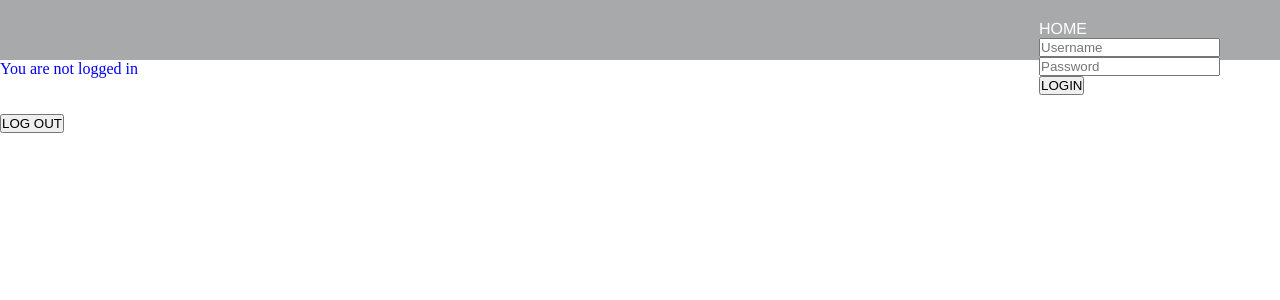
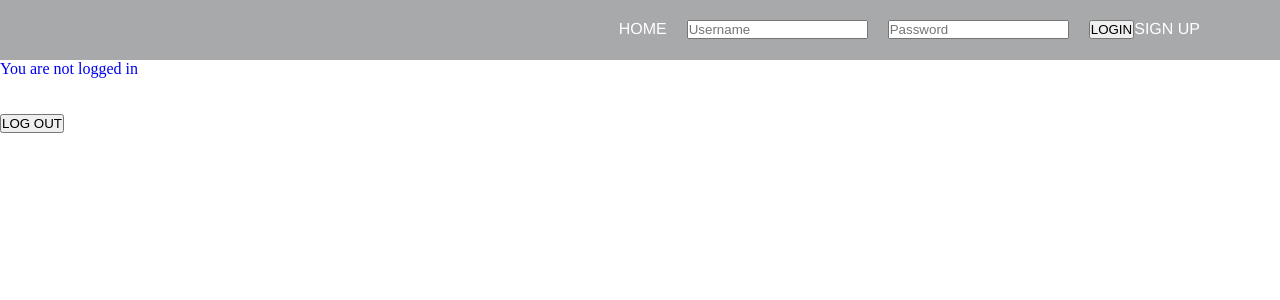
Before and after one commit to DrGas/login_php, a PHP site: page / in a window 1280 px wide. Shown: the top 300 px of the page. Run offline with PHP 8.4, Linux system fonts and the light colour scheme.

Commit message:
further styling

```diff
--- a/header.php
+++ b/header.php
@@ -17,9 +17,10 @@
             <?php
 				//LOGIN FORM from front page, needs to change "" to '' because it is PHP now
 	//it also needs to be echoed - to be visible
+	//delete all the breaks between uid and pwd - it makes it easier to style it
 	echo "<form action='login.php' method='POST'>
-	 <input type='text' name='uid' placeholder='Username'><br>
-    <input type='password' name='pwd' placeholder='Password'><br>
+	 <input type='text' name='uid' placeholder='Username'>
+    <input type='password' name='pwd' placeholder='Password'>
     <button type='submit'>LOGIN</button>
 	</form>";
 			?>
--- a/style.css
+++ b/style.css
@@ -30,3 +30,13 @@ nav ul li a {
 	font-family: "Helvetica Neue", Helvetica, Arial, sans-serif;
 	font-size: 16px;
 	}
+
+nav ul form {
+	float: left;
+
+	}
+nav ul form input {
+	float: left;
+	margin-right: 20px;
+
+	}
```
